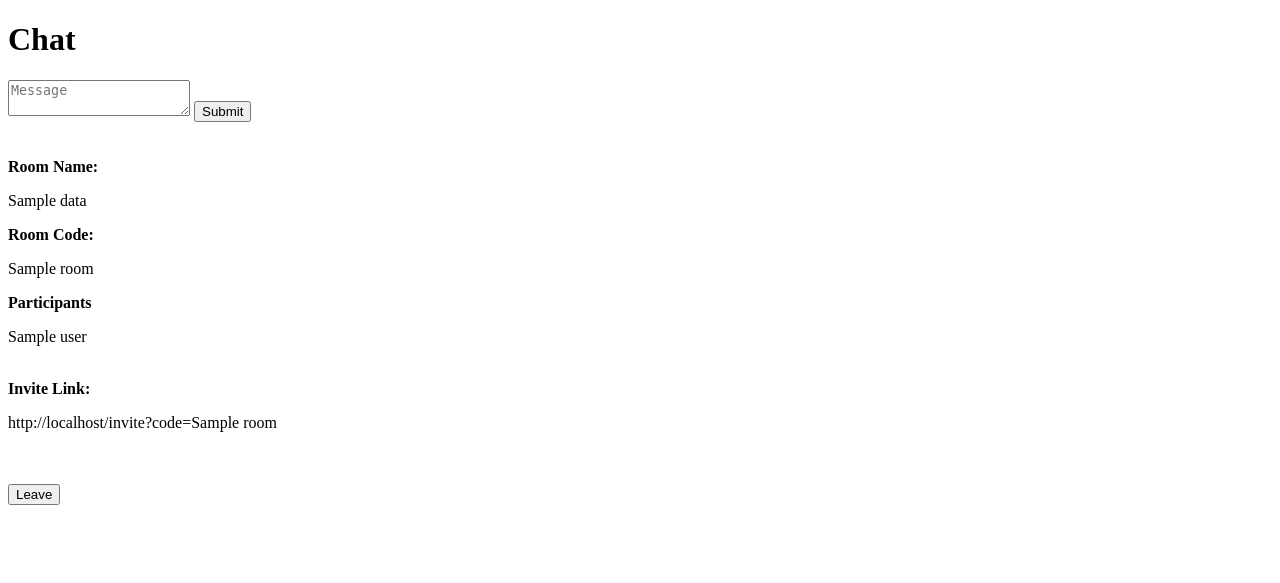
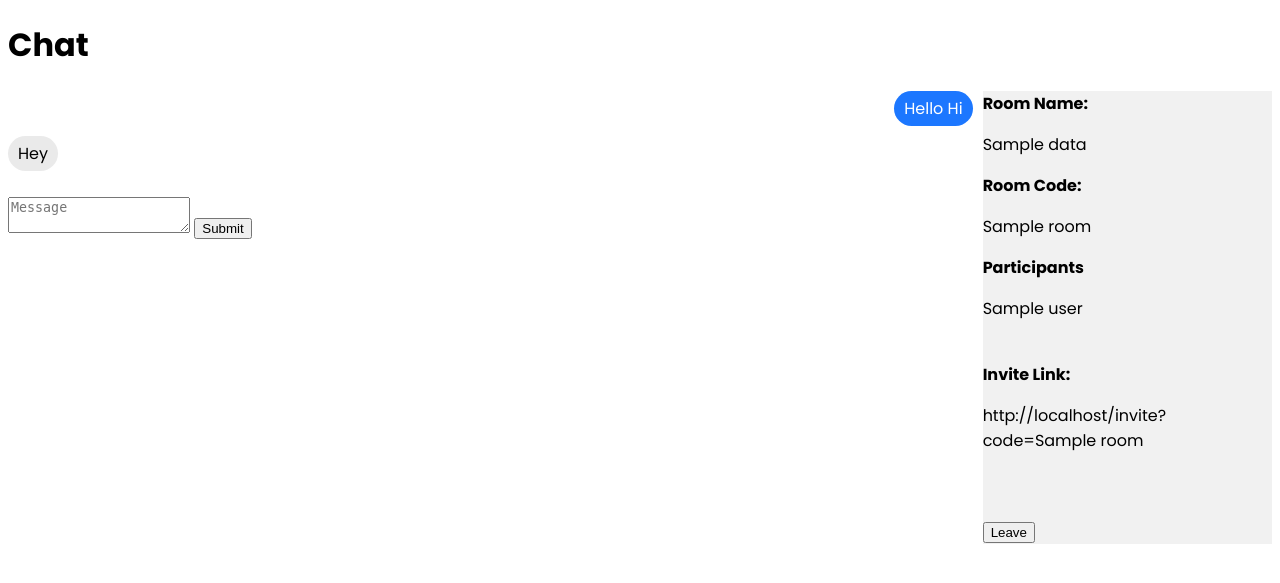
Before and after one commit to Vader327/chat, a Flask app: template templates/chat.html in a window 1280 px wide. Shown: the top 583 px of the page. Run offline with Flask 2, Linux system fonts and the light colour scheme; the template is opened without the code that fills it: most values are stand-ins (such as "Sample title", 1, 10 or a date in 2020); some libraries are stand-ins or nearby versions.

Commit message:
Improved UI and bug fixes

```diff
--- a/app.py
+++ b/app.py
@@ -53,9 +53,6 @@ def room():
     room = request.form['room']
     type_ = request.args.get('type')
 
-  print("\n")
-  print(room)
-  print("\n")
 
   if type_ == "join":
     with sqlite3.connect("database.db") as con:
@@ -63,11 +60,6 @@ def room():
       data = cur.execute("SELECT * FROM rooms WHERE id = ?", (room,)).fetchone()
 
       if data:
-        print("\n\n\n")
-        print(data)
-        print(data[1])
-        print("\n\n\n")
-
         session['room'] = room
         session['room_name'] = data[1]
         return jsonify({'status': 'success'})
@@ -158,12 +150,6 @@ def chat():
   room = session.get('room')
   room_name = session.get('room_name')
 
-  print("\n")
-  print(room)
-  print(session.get('logged_in'))
-  print(room_name)
-  print("\n")
-
   if session.get('logged_in') and room:
     with sqlite3.connect("database.db") as con:
       cur = con.cursor()
@@ -190,7 +176,6 @@ def invite():
   session['room'] = code
 
   if logged_in:
-    #return redirect(url_for('room', code=code))
     return render_template('invite.html', code=code)
 
   else:
--- a/templates/chat.html
+++ b/templates/chat.html
@@ -5,21 +5,98 @@
     <title>Chat</title>
     <script src="https://ajax.googleapis.com/ajax/libs/jquery/1.12.4/jquery.min.js"></script>
     <script src="https://cdnjs.cloudflare.com/ajax/libs/socket.io/3.1.3/socket.io.js"></script>
+    <link rel="preconnect" href="https://fonts.gstatic.com">
+    <link href="https://fonts.googleapis.com/css2?family=Poppins:wght@400;500;600;700&display=swap" rel="stylesheet">
+    <link href="https://fonts.googleapis.com/css2?family=Roboto&display=swap" rel="stylesheet">
+
+    <style>
+      body{
+        font-family: 'Poppins';
+      }
+
+      .main{
+        display: flex;
+        width: 100%;
+      }
+
+      .info_bar{
+        width: 30%;
+        background-color: #f1f1f1;
+        margin-left: 10px;
+      }
+
+      .main_message_view{
+        width: 100%;
+      }
+
+      .messages{
+        display: flex;
+        flex-direction: column;
+        align-items: center;
+        width: 100%;
+      }
+
+      .message_container{
+        width: 100%
+      }
+
+      .message{
+        background-color: #eaeaea;
+        margin-bottom: 10px;
+        float: left;
+        padding: 5px;
+        padding-left: 10px;
+        padding-right: 10px;
+        border-radius: 50px;
+        word-wrap: break-word;
+      }
+      .message p{
+        color: black;
+        margin: 0px;
+      }
+
+      .from_user{
+        float: right;
+        background-color: #1c77ff;
+      }
+      .from_user p{
+        color: white;
+      }
+    </style>
   </head>
 
   <body>
     <h1>Chat</h1>
 
-    <div class="messages"></div>
+    <div class="main">
+      <div class="main_message_view">
+        <div class="messages">
+          <div class="message_container">
+            <div class="message from_user">
+              <p>
+                Hello
+                Hi
+              </p>
+            </div>
+          </div>
+
+          <div class="message_container">
+            <div class="message">
+              <p>Hey</p>
+            </div>
+          </div>
+        </div>
+
         <p id="typingStatus"></p>
+
 
         <form action="/chat" method="POST" id="form" onsubmit="return submitForm(event)">
           <textarea onkeydown="submitFormOnEnterPress(event)" id="inputField" placeholder="Message"></textarea>
           <input type="submit" />
         </form>
+      </div>
 
-    <br /><br />
-
+      <div class="info_bar">
         <b>Room Name: </b> <p>{{ data.room_name }}</p>
         <b>Room Code: </b> <p>{{ data.room }}</p>
 
@@ -41,6 +118,8 @@
         <button onclick="leave()">
           Leave
         </button>
+      </div>
+    </div>
 
     <script>
       console.log(window.location.href);
@@ -73,11 +152,13 @@
       }
 
       socket.on("receive message", (msg)=>{
+        message = msg.message.replace(/(?:\r\n|\r|\n)/g, '<br>');
+
         if(msg.username == '{{ data.username }}'){
-          $(".messages").append('<div style="white-space: pre-wrap"><b>' + msg.username + ":</b> " + msg.message + "</div>");
+          $(".messages").append('<div class="message_container"><div class="message from_user"><p>' + message + "</p></div></div>");
         }
         else{
-          $(".messages").append('<div style="white-space: pre-wrap;"><b>' + msg.username + ":</b> " + msg.message + "</div>");
+          $(".messages").append('<div class="message_container"><div class="message"><p>' + message + "</p></div></div>");
         }
       });
 
@@ -105,7 +186,6 @@
           else{
             $('#typingStatus').text("")
           }
-          //$("div.messages").append('<div><b>' + msg.username + " has left the room.</b></div>");
         }
       });
 
```
Also changed, not shown: templates/index.html (+6 -2 lines), database.db. Lines whose indentation alone changed are shown as unchanged.
